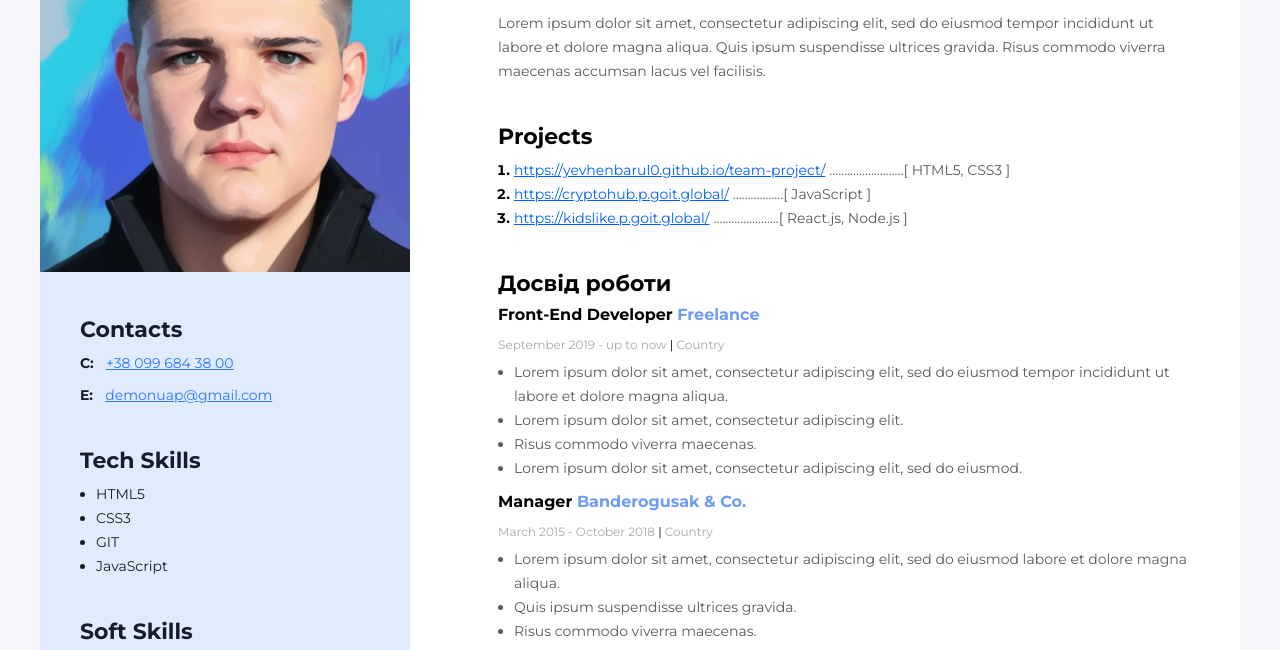
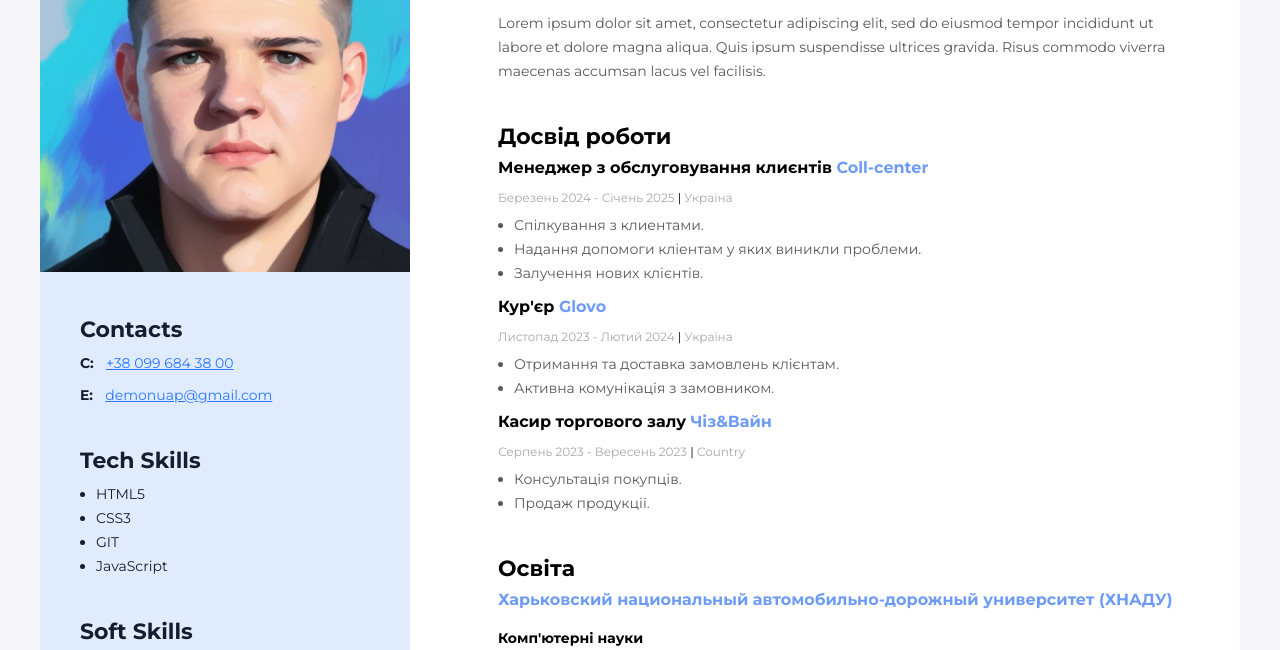
Before and after one commit to STARkI2348/resume, a plain HTML site: page index.html in a window 1280 px wide. Shown: the part 146-796 px from the top of the page. Drawn offline with Linux system fonts and the light colour scheme.

Commit message:
Update index.html

```diff
--- a/index.html
+++ b/index.html
@@ -27,106 +27,60 @@
             accumsan lacus vel facilisis.
           </p>
         </div>
-        <!--My projects-->
-        <div class="my-projects-container">
-          <h3 class="my-projects-title">Projects</h3>
-          <ol class="my-projects-list">
-            <li class="my-projects-item">
-              <a
-                class="my-proj-item-link"
-                href="https://yevhenbarul0.github.io/team-project/"
-                target="_blank"
-                >https://yevhenbarul0.github.io/team-project/</a
-              >
-              <span class="my-proj-item-tech"
-                >.........................[ HTML5, CSS3 ]</span
-              >
-            </li>
-            <li class="my-projects-item">
-              <a
-                class="my-proj-item-link"
-                href="https://cryptohub.p.goit.global/"
-                target="_blank"
-                >https://cryptohub.p.goit.global/</a
-              >
-              <span class="my-proj-item-tech"
-                >.................[ JavaScript ]</span
-              >
-            </li>
-            <li class="my-projects-item">
-              <a
-                class="my-proj-item-link"
-                href="https://kidslike.p.goit.global/"
-                >https://kidslike.p.goit.global/</a
-              >
-              <span class="my-proj-item-tech"
-                >......................[ React.js, Node.js ]</span
-              >
-            </li>
-          </ol>
-        </div>
         <!--Work experiens-->
         <div class="work-experiens-container">
           <h3 class="work-experiens-title">Досвід роботи</h3>
           <!--Company 1-->
           <div class="company-container">
             <h4 class="company-title">
-              Front-End Developer <span class="company-title-b">Freelance</span>
+              Менеджер з обслуговування клиєнтів <span class="company-title-b">Coll-center</span>
             </h4>
             <p class="period">
-              September 2019 - up to now
-              <span class="separatot">|</span> Country
+              Березень 2024 - Січень 2025
+              <span class="separatot">|</span> Україна
             </p>
             <ul class="company-list">
               <li class="company-item">
-                Lorem ipsum dolor sit amet, consectetur adipiscing elit, sed do
-                eiusmod tempor incididunt ut labore et dolore magna aliqua.
+                Спілкування з клиентами.
               </li>
               <li class="company-item">
-                Lorem ipsum dolor sit amet, consectetur adipiscing elit.
+                Надання допомоги кліентам у яких виникли проблеми.
               </li>
-              <li class="company-item">Risus commodo viverra maecenas.</li>
-              <li class="company-item">
-                Lorem ipsum dolor sit amet, consectetur adipiscing elit, sed do
-                eiusmod.
-              </li>
+              <li class="company-item">Залучення нових клієнтів.</li>
             </ul>
           </div>
           <!--Company 2-->
           <div class="company-container">
             <h4 class="company-title">
-              Manager <span class="company-title-b">Banderogusak & Co.</span>
+              Кур'єр <span class="company-title-b">Glovo</span>
             </h4>
             <p class="period">
-              March 2015 - October 2018 <span class="separatot">|</span> Country
+              Листопад 2023 - Лютий 2024 <span class="separatot">|</span> Україна
             </p>
             <ul class="company-list">
               <li class="company-item">
-                Lorem ipsum dolor sit amet, consectetur adipiscing elit, sed do
-                eiusmod labore et dolore magna aliqua.
+                Отримання та доставка замовлень клієнтам.
               </li>
               <li class="company-item">
-                Quis ipsum suspendisse ultrices gravida.
+                Активна комунікація з замовником.
               </li>
-              <li class="company-item">Risus commodo viverra maecenas.</li>
             </ul>
           </div>
           <!--Company 3-->
           <div class="company-container">
             <h4 class="company-title">
-              Manager <span class="company-title-b">BestUA Corp.</span>
+              Касир торгового залу<span class="company-title-b"> Чіз&Вайн</span>
             </h4>
             <p class="period">
-              June 2014 - February 2015 <span class="separatot">|</span> Country
+              Серпень 2023 - Вересень 2023 <span class="separatot">|</span> Country
             </p>
             <ul class="company-list">
               <li class="company-item">
-                Lorem ipsum dolor sit amet, consectetur adipiscing elit.
+                Консультація покупців.
               </li>
               <li class="company-item">
-                Quis ipsum suspendisse ultrices gravida.
+                Продаж продукції.
               </li>
-              <li class="company-item">Risus commodo viverra maecenas.</li>
             </ul>
           </div>
         </div>
@@ -174,10 +128,10 @@
           <!--Soft Skills-->
           <h3 class="sidebar-title">Soft Skills</h3>
           <ul class="skills-list">
-            <li class="skills-list-item">Scrum</li>
-            <li class="skills-list-item">Agile</li>
-            <li class="skills-list-item">GTD</li>
-            <li class="skills-list-item">Teamwork</li>
+            <li class="skills-list-item">Швидко навчаюсь</li>
+            <li class="skills-list-item">Високий рівень консентрації</li>
+            <li class="skills-list-item">Робота в команді</li>
+            <li class="skills-list-item">Комукабельний</li>
           </ul>
         </div>
       </aside>
```
